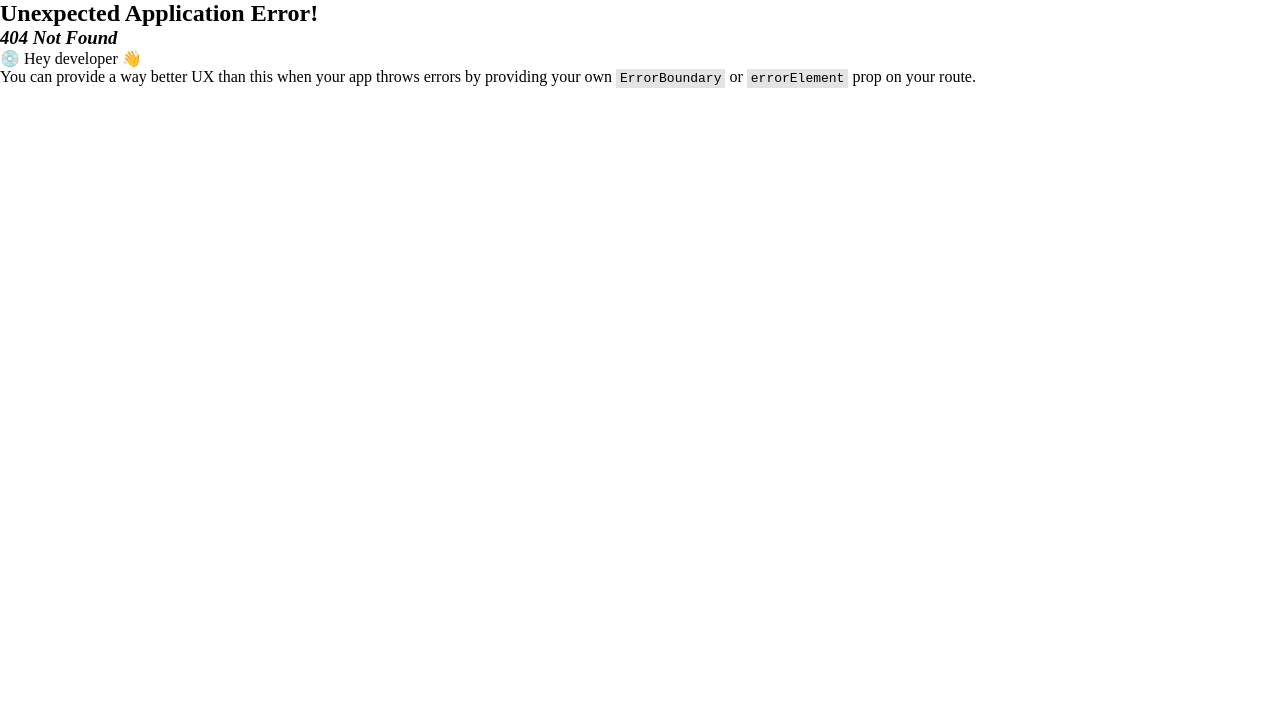
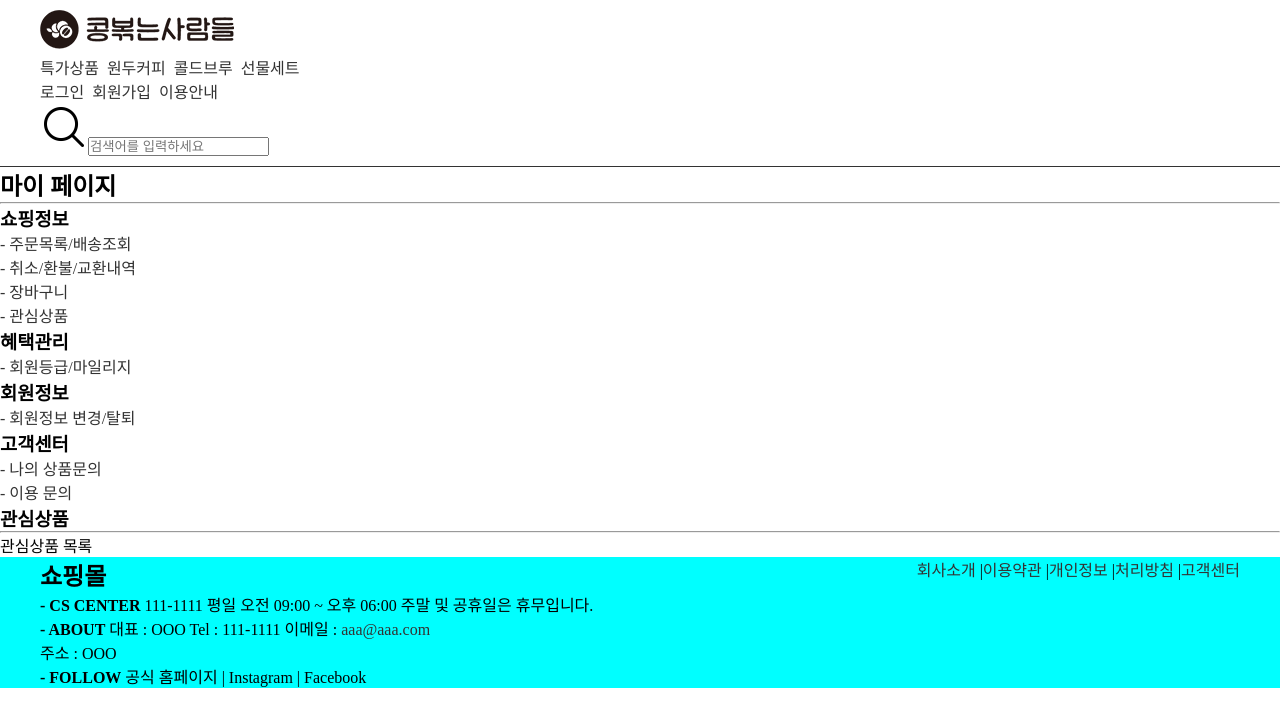
Before and after one commit to bulldorzer/coffee-shop-front, a React (Vite) app: page /mypage/membersave in a window 1280 px wide. Before the commit this address had no page. Shown: the top 726 px of the page. Built offline with nearby package versions, Linux system fonts and the light colour scheme.

Commit message:
MyPage 기본 틀 작성 - 이재민

```diff
--- /dev/null
+++ b/src/component/menu/SideBarMenu.jsx
@@ -0,0 +1,58 @@
+import React from "react";
+import { Link, useLocation } from "react-router-dom";
+
+// 마이페이지 사이드메뉴 - 이재민
+const menu = [
+  {
+    title: "쇼핑정보",
+    items: [
+      { label: "- 주문목록/배송조회", path: "/mypage/orders" },
+      { label: "- 취소/환불/교환내역", path: "/mypage/orders_cancel" },
+      { label: "- 장바구니", path: "/cart" },
+      { label: "- 관심상품", path: "/mypage/membersave" },
+    ],
+  },
+  {
+    title: "혜택관리",
+    items: [{ label: "- 회원등급/마일리지", path: "/mypage/rewards" }],
+  },
+  {
+    title: "회원정보",
+    items: [{ label: "- 회원정보 변경/탈퇴", path: "/mypage/profile" }],
+  },
+  {
+    title: "고객센터",
+    items: [
+      { label: "- 나의 상품문의", path: "/mypage/productQnA" },
+      { label: "- 이용 문의", path: "/mypage/support" },
+    ],
+  },
+];
+
+function SidebarMenu() {
+  const location = useLocation();
+
+  return (
+    <nav>
+      {menu.map((section, index) => (
+        <div key={index}>
+          <h3>{section.title}</h3>
+          <ul>
+            {section.items.map((item, idx) => {
+              const isActive = location.pathname === item.path;
+              return (
+                <li key={idx}>
+                  <Link to={item.path}>
+                    {item.label}
+                  </Link>
+                </li>
+              );
+            })}
+          </ul>
+        </div>
+      ))}
+    </nav>
+  );
+}
+
+export default SidebarMenu;
--- a/src/layouts/BasicLayout.jsx
+++ b/src/layouts/BasicLayout.jsx
@@ -1,3 +1,4 @@
+import { Outlet } from "react-router-dom";
 import Footer from "../component/footer/Footer";
 import MenuBar from "../component/menu/MenuBar";
 
@@ -15,6 +16,7 @@ const BasicLayout = ({children}) => {
             <MenuBar></MenuBar>
             <div>
                 <main className="main">{children}</main>
+                <Outlet />
             </div>
             <Footer></Footer>
         </>
--- /dev/null
+++ b/src/layouts/MyPageLayout.jsx
@@ -0,0 +1,24 @@
+import React from "react";
+import { Outlet } from "react-router-dom";
+import SidebarMenu from "../component/menu/SideBarMenu";
+
+// 마이페이지 기본 레이아웃 - 이재민
+const MyPageLayout = () => {
+  return (
+    <div>
+      {/* 왼쪽 사이드 메뉴 */}
+      <aside>
+        <h2>마이 페이지</h2>
+        <hr/>
+        <SidebarMenu />
+      </aside>
+
+      {/* 오른쪽 콘텐츠 영역 */}
+      <main>
+        <Outlet />
+      </main>
+    </div>
+  );
+};
+
+export default MyPageLayout;
--- /dev/null
+++ b/src/pages/MyPageMemberSave.jsx
@@ -0,0 +1,14 @@
+import React from "react";
+
+// myPage관심상품 - 이재민
+const MyPageMemberSave = () => {
+  return (
+    <div>
+      <h3>관심상품</h3>
+      <hr/>
+      <p>관심상품 목록</p>
+    </div>
+  );
+};
+
+export default MyPageMemberSave;
--- /dev/null
+++ b/src/pages/MyPageOrders.jsx
@@ -0,0 +1,14 @@
+import React from "react";
+
+// myPage주문내역/배송조회 - 이재민
+const MyPageOrders = () => {
+  return (
+    <div>
+      <h3>주문목록/배송조회</h3>
+      <hr/>
+      <p>주문 내역이 이곳에 표시됩니다.</p>
+    </div>
+  );
+};
+
+export default MyPageOrders;
--- /dev/null
+++ b/src/pages/MyPageOrders_CANCEL.jsx
@@ -0,0 +1,14 @@
+import React from "react";
+
+// myPage취소/환불/교환내역 - 이재민
+const MyPageOrders_CANCEL = () => {
+  return (
+    <div>
+      <h3>취소/환불/교환내역</h3>
+      <hr/>
+      <p>취소/환불/교환내역 표시</p>
+    </div>
+  );
+};
+
+export default MyPageOrders_CANCEL;
--- /dev/null
+++ b/src/pages/MyPageProductQnA.jsx
@@ -0,0 +1,14 @@
+import React from "react";
+
+// myPage상품문의 - 이재민
+const MyPageProductQnA = () => {
+  return (
+    <div>
+      <h3>상품문의</h3>
+      <hr/>
+      <p>상품문의 표시</p>
+    </div>
+  );
+};
+
+export default MyPageProductQnA;
--- /dev/null
+++ b/src/pages/MyPageProfile.jsx
@@ -0,0 +1,14 @@
+import React from "react";
+
+// myPage회원정보 변경/탈퇴 - 이재민
+const MyPageProfile = () => {
+  return (
+    <div>
+      <h3>회원정보 변경/탈퇴</h3>
+      <hr/>
+      <p>회원정보 변경/탈퇴 표시</p>
+    </div>
+  );
+};
+
+export default MyPageProfile;
--- /dev/null
+++ b/src/pages/MyPageRewards.jsx
@@ -0,0 +1,14 @@
+import React from "react";
+
+// myPage회원등급/마일리지 - 이재민
+const MyPageRewards = () => {
+  return (
+    <div>
+      <h3>회원등급/마일리지</h3>
+      <hr/>
+      <p>회원등급/마일리지 표시</p>
+    </div>
+  );
+};
+
+export default MyPageRewards;
--- /dev/null
+++ b/src/pages/MyPageSupport.jsx
@@ -0,0 +1,14 @@
+import React from "react";
+
+// myPage이용문의 - 이재민
+const MyPageSupport = () => {
+  return (
+    <div>
+      <h3>이용문의</h3>
+      <hr/>
+      <p>이용문의 표시</p>
+    </div>
+  );
+};
+
+export default MyPageSupport;
--- /dev/null
+++ b/src/router/myPageRoutes.jsx
@@ -0,0 +1,58 @@
+import React, { lazy, Suspense } from "react";
+import MyPageLayout from "../layouts/MyPageLayout";
+import BasicLayout from "../layouts/BasicLayout";
+import MyPageOrders_CANCEL from "../pages/MyPageOrders_CANCEL";
+import MyPageOrders from "../pages/MyPageOrders";
+import MyPageMemberSave from "../pages/MyPageMemberSave";
+import MyPageRewards from "../pages/MyPageRewards";
+import MyPageProfile from "../pages/MyPageProfile";
+import MyPageProductQnA from "../pages/MyPageProductQnA";
+import MyPageSupport from "../pages/MyPageSupport";
+
+const loading = <div>Loading...</div>;
+
+const myPageRoutes = {
+  path: "/mypage",
+  element: <BasicLayout />,
+  children: [
+    {
+        element: <MyPageLayout />,
+        children: [
+            {
+              index: true, // /mypage 접근 시 기본
+              element: <Suspense fallback={loading}><MyPageOrders /></Suspense>,
+            },
+            {
+              path: "orders", // /mypage/orders
+              element: <Suspense fallback={loading}><MyPageOrders /></Suspense>,
+            },
+            {
+              path: "orders_cancel",
+              element: <Suspense fallback={loading}><MyPageOrders_CANCEL /></Suspense>,
+            },
+            {
+              path: "membersave",
+              element: <Suspense fallback={loading}><MyPageMemberSave /></Suspense>
+            },
+            {
+              path: "rewards",
+              element: <Suspense fallback={loading}><MyPageRewards /></Suspense>
+            },
+            {
+              path: "profile",
+              element: <Suspense fallback={loading}><MyPageProfile /></Suspense>
+            },
+            {
+              path: "productQnA",
+              element: <Suspense fallback={loading}><MyPageProductQnA /></Suspense>
+            },
+            {
+              path: "support",
+              element: <Suspense fallback={loading}><MyPageSupport /></Suspense>
+            }
+        ]
+    }
+  ]
+};
+
+export default myPageRoutes;
--- a/src/router/root.jsx
+++ b/src/router/root.jsx
@@ -1,5 +1,6 @@
 import { createBrowserRouter } from "react-router-dom";
 import { Suspense, lazy } from "react"; // 컴포넌트 로딩 최적화
+import myPageRoutes from "./myPageRoutes.jsx"
 
 const Loading = <div>Loading...</div>
 
@@ -52,7 +53,8 @@ const root = createBrowserRouter([
     {
         path : "/guide",
         element : <Suspense fallback={Loading}><InquiryForm/></Suspense>
-    }
+    },
+    myPageRoutes
 
 ])
 
```
